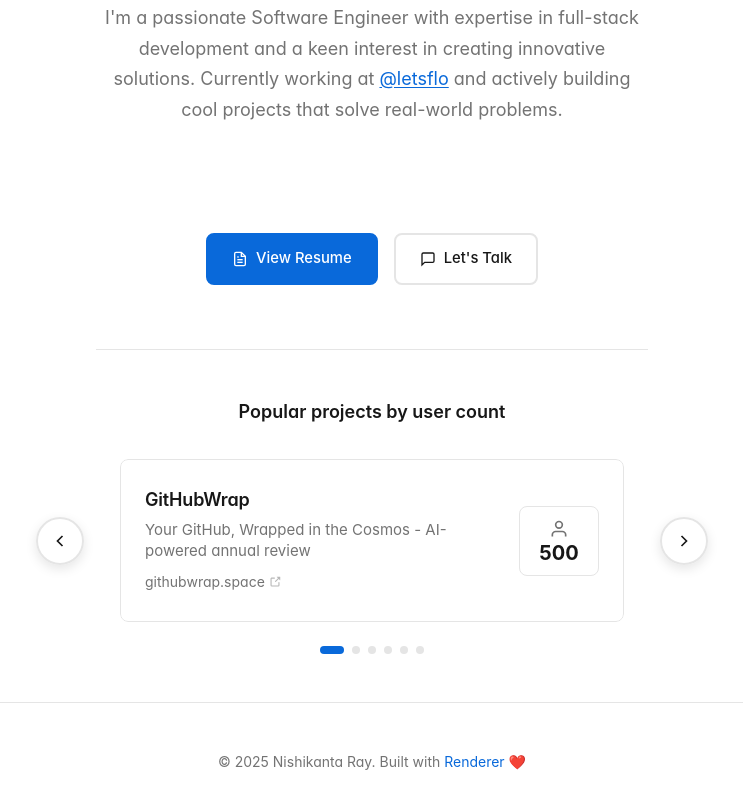
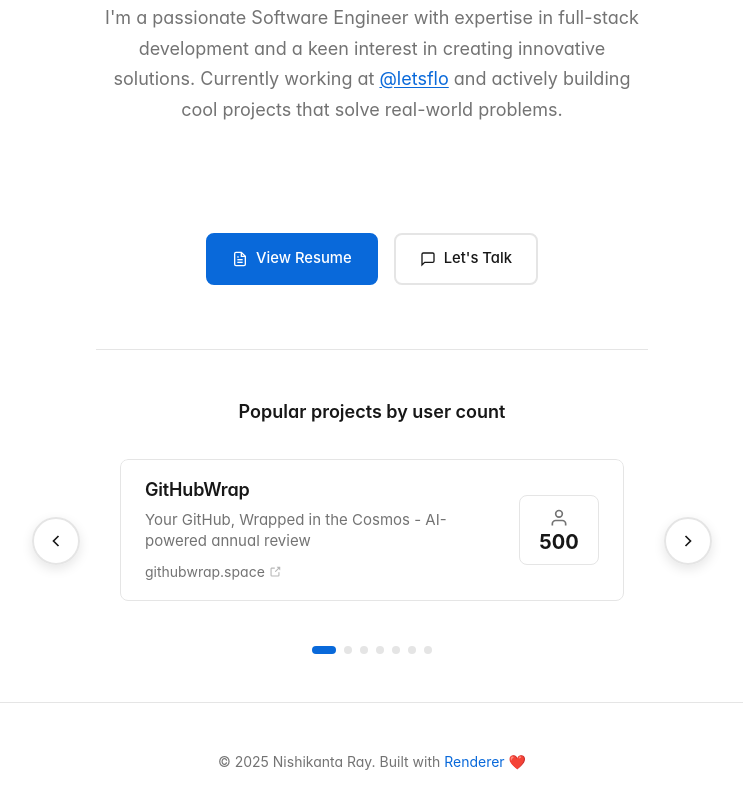
Before and after one commit to NishikantaRay/newVersion, a website: page index.html in a window 1280 px wide. Shown: the part 361-1170 px from the top of the page, without its empty margins (268-1011 px from the left). Drawn offline with nearby package versions, Linux system fonts and the light colour scheme; a web font is replaced by a local one.

Commit message:
Integrate Swiper carousel and update navigation UI
Replaces the custom featured projects carousel with Swiper.js for improved functionality, infinite loop, and better accessibility. Updates HTML structure and CSS to support Swiper, hides default Swiper navigation, and customizes pagination dots. Adds a consistent SVG logo to navigation bars and the resume page, improves external link security, and refines navigation button ARIA labels.

```diff
--- a/css/home.css
+++ b/css/home.css
@@ -798,6 +798,16 @@ body {
     line-height: 1;
 }
 
+/* Hide all default Swiper navigation elements that aren't our custom buttons */
+.swiper-button-next:not(.carousel-btn),
+.swiper-button-prev:not(.carousel-btn),
+.swiper .swiper-button-next:not(.carousel-btn),
+.swiper .swiper-button-prev:not(.carousel-btn) {
+    display: none !important;
+    opacity: 0 !important;
+    pointer-events: none !important;
+}
+
 .carousel-btn {
     position: absolute;
     top: 50%;
@@ -851,11 +861,22 @@ body {
 }
 
 .carousel-prev {
-    left: -60px;
+    left: -64px;
 }
 
 .carousel-next {
-    right: -60px;
+    right: -64px;
+}
+
+.carousel-btn.swiper-button-disabled {
+    opacity: 0.35;
+    cursor: not-allowed;
+}
+
+/* Hide Swiper default pagination */
+.swiper-pagination {
+    position: relative !important;
+    bottom: auto !important;
 }
 
 .carousel-dots {
@@ -863,6 +884,7 @@ body {
     justify-content: center;
     gap: var(--space-2);
     margin-top: var(--space-6);
+    position: relative;
 }
 
 .carousel-dot {
@@ -874,6 +896,7 @@ body {
     cursor: pointer;
     transition: all 0.3s ease;
     padding: 0;
+    opacity: 1;
 }
 
 .carousel-dot:hover {
@@ -881,7 +904,8 @@ body {
     transform: scale(1.2);
 }
 
-.carousel-dot.active {
+.carousel-dot.active,
+.carousel-dot.swiper-pagination-bullet-active {
     width: 24px;
     border-radius: 4px;
     background: var(--text-accent);
@@ -895,7 +919,8 @@ body {
     background: rgba(255, 255, 255, 0.4);
 }
 
-[data-theme="dark"] .carousel-dot.active {
+[data-theme="dark"] .carousel-dot.active,
+[data-theme="dark"] .carousel-dot.swiper-pagination-bullet-active {
     background: var(--text-accent);
 }
 
--- a/index.html
+++ b/index.html
@@ -11,6 +11,9 @@
     <!-- Favicon -->
     <link rel="icon" type="image/svg+xml" href="/favicon.svg">
     <link rel="alternate icon" href="/favicon.svg">
+
+    <!-- Swiper CSS -->
+    <link rel="stylesheet" href="https://cdn.jsdelivr.net/npm/swiper@11/swiper-bundle.min.css">
 
     <!-- DNS Prefetch and Preconnect for external resources -->
     <link rel="dns-prefetch" href="//avatars.githubusercontent.com">
@@ -210,8 +213,8 @@
                         <polyline points="15 18 9 12 15 6"></polyline>
                     </svg>
                 </button>
-                <div class="carousel-wrapper">
-                    <div class="carousel-track" id="carouselTrack">
+                <div class="swiper carousel-wrapper">
+                    <div class="swiper-wrapper" id="carouselTrack">
                         <!-- Populated by JavaScript -->
                     </div>
                 </div>
@@ -221,7 +224,7 @@
                     </svg>
                 </button>
             </div>
-            <div class="carousel-dots" id="carouselDots"></div>
+            <div class="swiper-pagination carousel-dots" id="carouselDots"></div>
         </section>
 
         <!-- Latest Freelance Projects Section -->
@@ -416,6 +419,9 @@
             }, 500);
         });
     </script>
+
+    <!-- Swiper JS -->
+    <script src="https://cdn.jsdelivr.net/npm/swiper@11/swiper-bundle.min.js"></script>
 </body>
 
 </html>
--- a/js/home.js
+++ b/js/home.js
@@ -1178,10 +1178,9 @@ class MinimalPortfolio {
   }
 
   async loadFeaturedCarousel() {
-    const track = document.getElementById('carouselTrack');
     const dotsContainer = document.getElementById('carouselDots');
 
-    if (!track || !dotsContainer) return;
+    if (!dotsContainer) return;
 
     // Featured projects from actual portfolio
     const featuredProducts = [
@@ -1207,7 +1206,7 @@ class MinimalPortfolio {
         name: 'Bootstrap 5 Extension',
         tagline: '100+ snippets for VS Code with 19,000+ installations',
         url: 'https://marketplace.visualstudio.com/items?itemName=Nishikanta12.bootstrap5snippets',
-        users: 210000
+        users: 21000
       },
       {
         name: 'Live Server Lite',
@@ -1220,12 +1219,18 @@ class MinimalPortfolio {
         tagline: 'Configuration-driven portfolio system with zero build process',
         url: 'https://renderer.nishikanta.in/',
         users: 2
+      },
+      {
+        name: 'Generator Backdraft',
+        tagline: 'A powerful Yeoman generator ',
+        url: 'https://npmjs.com/package/generator-backdraft',
+        users: 2
       }
     ];
 
-    // Render carousel cards
+    // Render carousel cards with Swiper slides
     const cardsHtml = featuredProducts.map((product, index) => `
-      <div class=\"carousel-card\" data-url=\"${product.url}\">
+      <div class=\"swiper-slide carousel-card\" data-url=\"${product.url}\">
         <div class=\"carousel-card-content\">
           <h3 class=\"carousel-card-name\">${product.name}</h3>
           <p class=\"carousel-card-tagline\">${product.tagline}</p>
@@ -1246,113 +1251,49 @@ class MinimalPortfolio {
       </div>
     `).join('');
 
+    const track = document.getElementById('carouselTrack');
     track.innerHTML = cardsHtml;
 
-    // Render dots
-    const dotsHtml = featuredProducts.map((_, index) =>
-      `<button class=\"carousel-dot ${index === 0 ? 'active' : ''}\" data-index=\"${index}\" aria-label=\"Go to slide ${index + 1}\"></button>`
-    ).join('');
-    dotsContainer.innerHTML = dotsHtml;
-
-    // Setup carousel controls
+    // Initialize Swiper
     this.setupCarousel(featuredProducts.length);
   }
 
   setupCarousel(totalSlides) {
-    let currentSlide = 0;
-    const track = document.getElementById('carouselTrack');
-    const prevBtn = document.querySelector('.carousel-prev');
-    const nextBtn = document.querySelector('.carousel-next');
-    const dots = document.querySelectorAll('.carousel-dot');
-
-    // Touch/Swipe support
-    let touchStartX = 0;
-    let touchEndX = 0;
-
-    const handleSwipe = () => {
-      const swipeThreshold = 50;
-      if (touchStartX - touchEndX > swipeThreshold) {
-        // Swipe left - next slide
-        nextSlide();
-      } else if (touchEndX - touchStartX > swipeThreshold) {
-        // Swipe right - previous slide
-        prevSlide();
-      }
-    };
-
-    track.addEventListener('touchstart', (e) => {
-      touchStartX = e.changedTouches[0].screenX;
-    }, { passive: true });
-
-    track.addEventListener('touchend', (e) => {
-      touchEndX = e.changedTouches[0].screenX;
-      handleSwipe();
-    }, { passive: true });
-
-    const updateCarousel = () => {
-      track.style.transform = `translateX(-${currentSlide * 100}%)`;
-
-      // Update dots
-      dots.forEach((dot, index) => {
-        dot.classList.toggle('active', index === currentSlide);
-      });
-
-      // No disabled states for infinite scroll
-      if (prevBtn) prevBtn.disabled = false;
-      if (nextBtn) nextBtn.disabled = false;
-    };
-
-    const nextSlide = () => {
-      // Infinite scroll
-      if (currentSlide < totalSlides - 1) {
-        currentSlide++;
-      } else {
-        currentSlide = 0;
-      }
-      updateCarousel();
-    };
-
-    const prevSlide = () => {
-      // Infinite scroll
-      if (currentSlide > 0) {
-        currentSlide--;
-      } else {
-        currentSlide = totalSlides - 1;
-      }
-      updateCarousel();
-    };
-
-    if (prevBtn) {
-      prevBtn.addEventListener('click', prevSlide);
-    }
-
-    if (nextBtn) {
-      nextBtn.addEventListener('click', nextSlide);
-    }
-
-    dots.forEach((dot, index) => {
-      dot.addEventListener('click', () => {
-        currentSlide = index;
-        updateCarousel();
-      });
-    });
-
-    // Click card to visit URL
-    document.querySelectorAll('.carousel-card').forEach(card => {
-      card.addEventListener('click', () => {
-        const url = card.dataset.url;
-        if (url) {
-          window.open(url, '_blank', 'noopener,noreferrer');
+    // Initialize Swiper with infinite loop
+    const swiper = new Swiper('.carousel-wrapper', {
+      loop: true,
+      speed: 600,
+      slidesPerView: 1,
+      spaceBetween: 0,
+      autoplay: {
+        delay: 5000,
+        disableOnInteraction: false,
+        pauseOnMouseEnter: true,
+      },
+      pagination: {
+        el: '.carousel-dots',
+        clickable: true,
+        bulletClass: 'carousel-dot',
+        bulletActiveClass: 'swiper-pagination-bullet-active',
+        renderBullet: function (index, className) {
+          return '<button class="' + className + '" aria-label="Go to slide ' + (index + 1) + '"></button>';
+        },
+      },
+      navigation: {
+        nextEl: '.carousel-next',
+        prevEl: '.carousel-prev',
+        disabledClass: 'swiper-button-disabled',
+      },
+      effect: 'slide',
+      on: {
+        click: function(swiper, event) {
+          const clickedCard = event.target.closest('.carousel-card');
+          if (clickedCard && clickedCard.dataset.url) {
+            window.open(clickedCard.dataset.url, '_blank', 'noopener,noreferrer');
+          }
         }
-      });
-    });
-
-    // Auto-advance carousel with infinite scroll
-    setInterval(() => {
-      nextSlide();
-    }, 5000);
-
-    updateCarousel();
+      }
+    });
   }
 
   async loadLatestProducts() {
```
Also changed, not shown: contact.html (+18 -3 lines), projects.html (+19 -6 lines), resume.html (+17 -1 lines).
